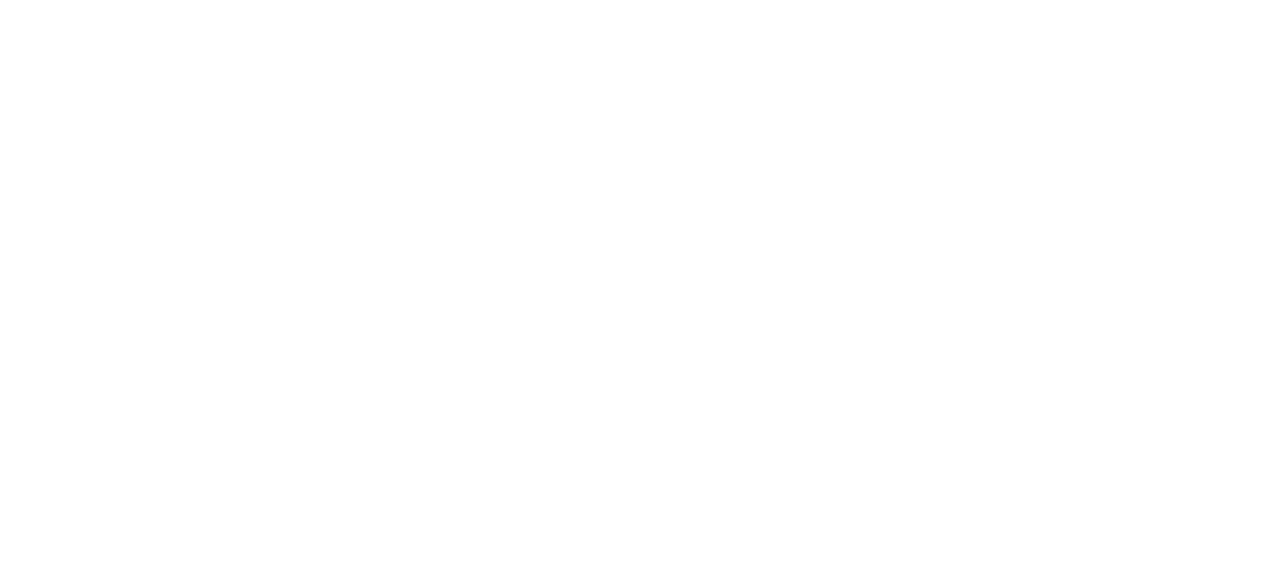
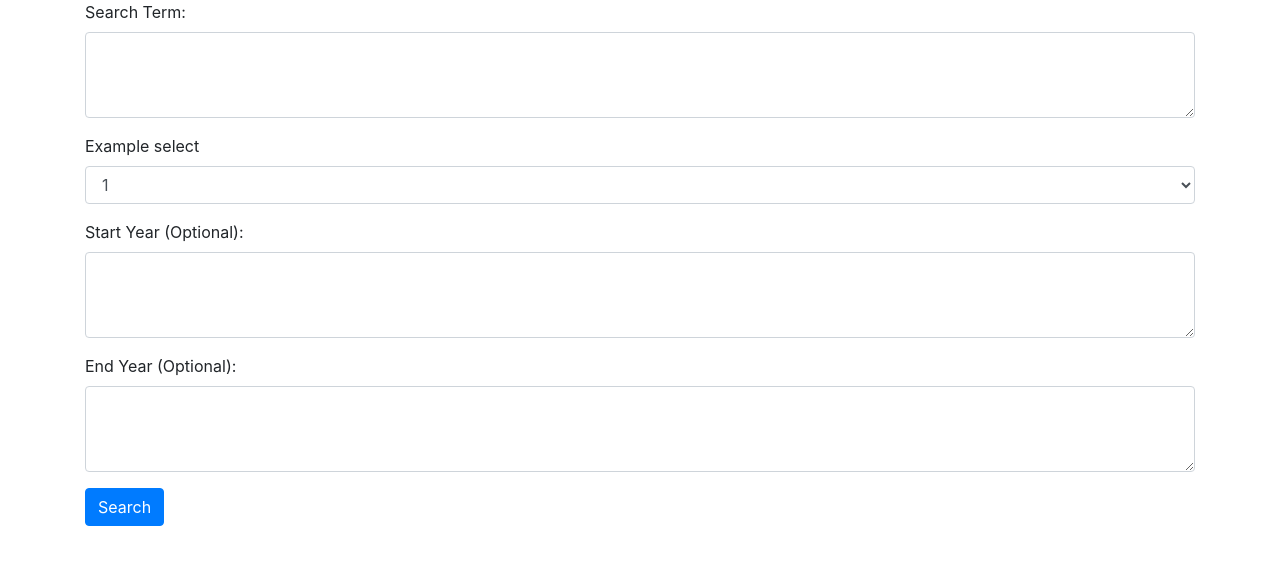
Before and after one commit to joel-a-hernandez/nytimes-app, a plain HTML site: page index.html in a window 1280 px wide. Drawn offline with nearby package versions, Linux system fonts and the light colour scheme.

Commit message:
Added Bootsrap into index.html. Added a search form.

```diff
--- a/index.html
+++ b/index.html
@@ -5,10 +5,55 @@
     <meta name="viewport" content="width=device-width, initial-scale=1.0">
     <meta http-equiv="X-UA-Compatible" content="ie=edge">
     <title>NY Times Search</title>
+    <link rel="stylesheet" href="https://stackpath.bootstrapcdn.com/bootstrap/4.3.1/css/bootstrap.min.css" integrity="sha384-ggOyR0iXCbMQv3Xipma34MD+dH/1fQ784/j6cY/iJTQUOhcWr7x9JvoRxT2MZw1T" crossorigin="anonymous">
     <link rel="stylesheet" href="style.css">
 </head>
 <body>
-
+        <form>
+            <div class="container">
+                <div class="row">
+                    <div class="col-md-12">
+                        <div class="form-group">
+                            <label for="exampleFormControlTextarea1">Search Term:</label>
+                            <textarea class="form-control" id="exampleFormControlTextarea1" rows="3"></textarea>
+                        </div>
+                    </div>
+                </div>
+                <div class="row">
+                    <div class="col-md-12">
+                        <div class="form-group">
+                            <label for="exampleFormControlSelect1">Example select</label>
+                            <select class="form-control" id="exampleFormControlSelect1">
+                                <option>1</option>
+                                <option>5</option>
+                                <option>10</option>
+                            </select>
+                        </div>
+                    </div>
+                </div>
+                <div class="row">
+                    <div class="col-md-12">
+                        <div class="form-group">
+                        <label for="exampleFormControlTextarea1">Start Year (Optional):</label>
+                        <textarea class="form-control" id="exampleFormControlTextarea1" rows="3"></textarea>
+                        </div>
+                    </div>
+                </div>
+                <div class="row">
+                    <div class="col-md-12">
+                        <div class="form-group">
+                            <label for="exampleFormControlTextarea1">End Year (Optional):</label>
+                            <textarea class="form-control" id="exampleFormControlTextarea1" rows="3"></textarea>
+                        </div>
+                    </div>
+                </div>
+                <div class="row">
+                    <div class="col-md-12">
+                        <button class="btn btn-primary" type="search">Search</button>
+                    </div>
+                </div>
+            </div>
+        </form>
 
     <script type="text/script" src="script.js"></script>
 </body>
```
